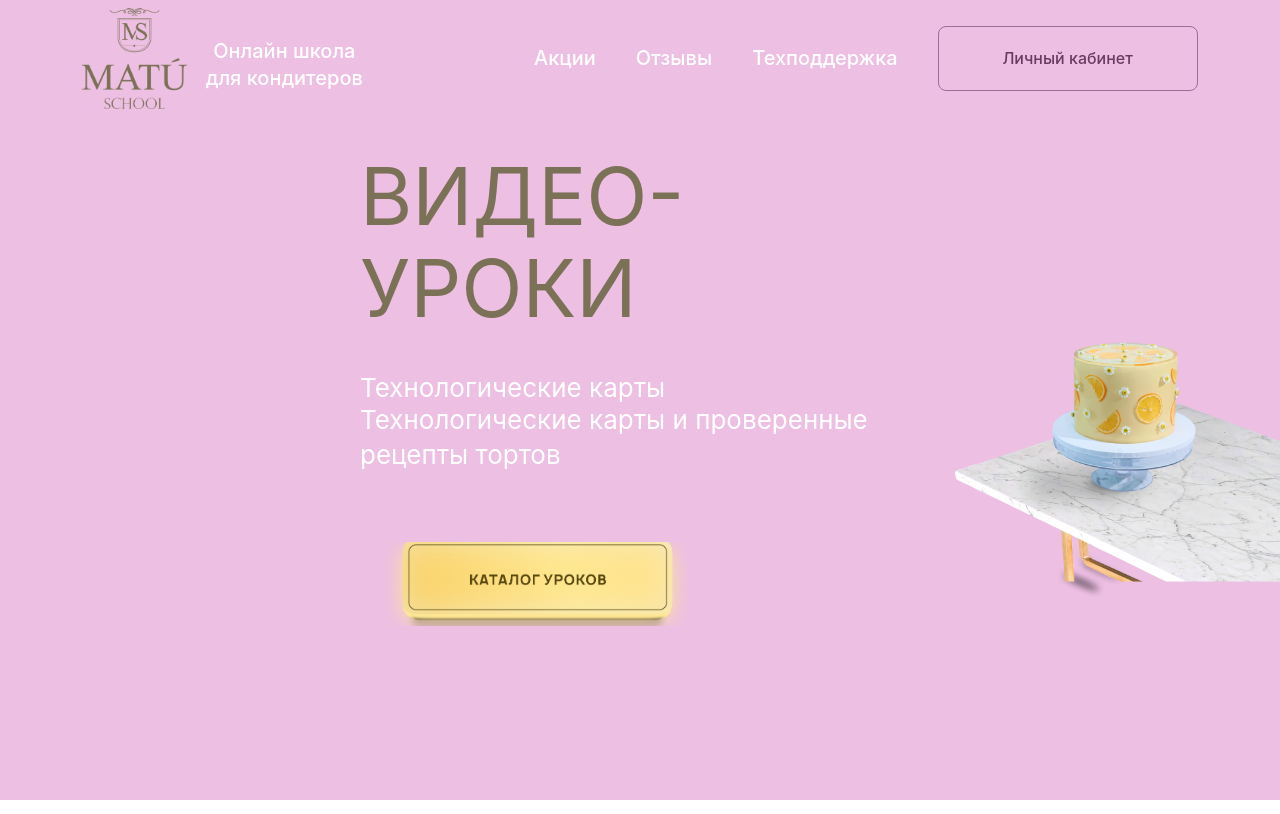
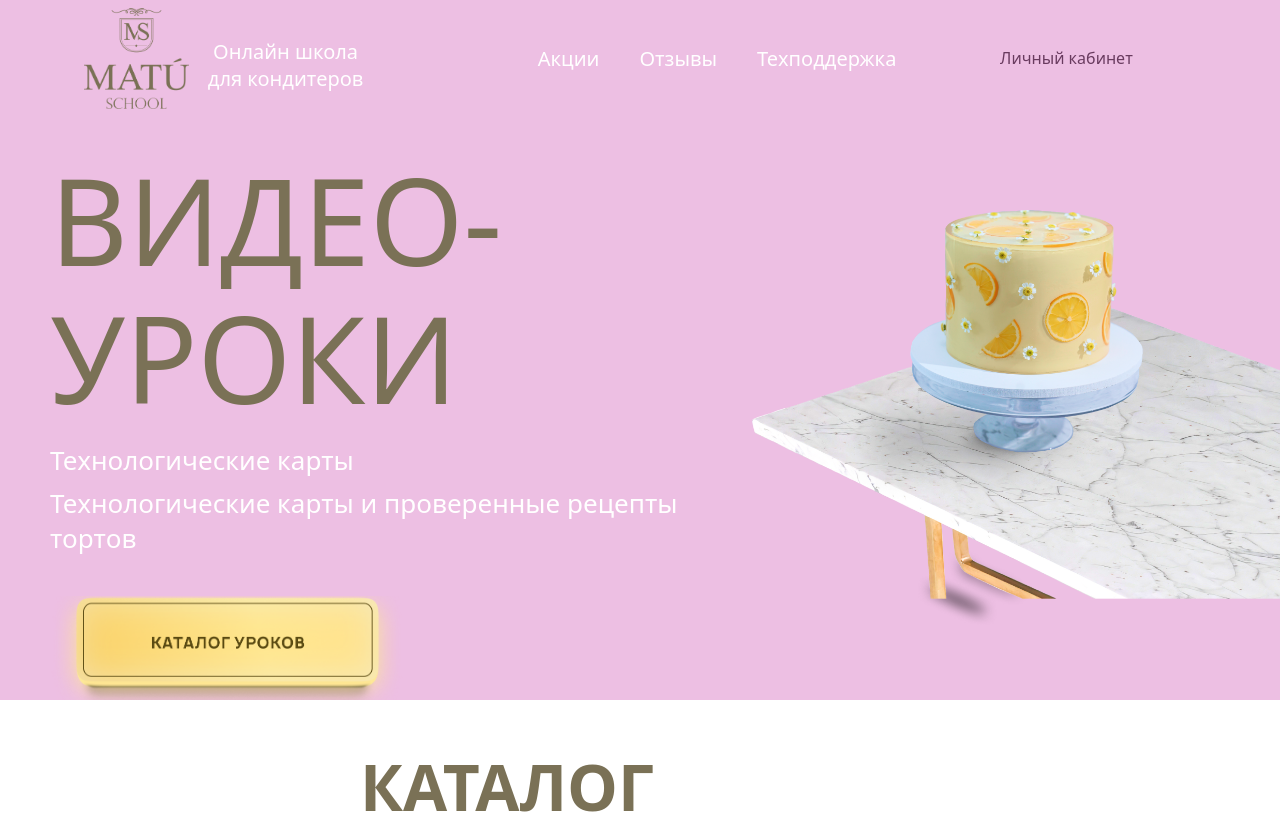
Before and after one commit to Abdurahman0/matuschool, a React (Vite) app: page /lesson in a window 1280 px wide. Shown: the top 814 px of the page. Built offline with nearby package versions, Linux system fonts and the light colour scheme.

Commit message:
fixed styles

```diff
--- a/src/App.jsx
+++ b/src/App.jsx
@@ -8,7 +8,7 @@ import { HeroData } from './data'
 
 function App() {
 	return (
-		<div>
+		<div className='container mx-auto'>
 			<Navbar />
 			{HeroData.slice(0, 1).map((item, idx) => (
 				<Hero key={idx} {...item} />
--- a/src/components/Hero.jsx
+++ b/src/components/Hero.jsx
@@ -2,26 +2,28 @@ import { NavLink } from 'react-router-dom'
 
 function Hero({ title, text, text2, image }) {
 	return (
-		<div className='container flex justify-between bg-[#EDBFE3]'>
-			<div className='flex flex-col items-start mt-[150px] ml-[360px]'>
+		<div className='container mx-auto flex flex-col lg:flex-row items-center justify-between bg-[#EDBFE3] p-4 lg:p-0'>
+			{/* Left Section */}
+			<div className='flex flex-col items-start lg:mt-[150px] lg:ml-[50px] text-center lg:text-left'>
 				<h1
-					className={`w-[523px] h-[276px] font-[400] text-[120px] uppercase leading-[138px] text-[#7A7156] ${
-						text2 && 'text-[80px] leading-[92px] -mb-24'
+					className={`font-[400] uppercase text-[#7A7156] ${
+						text2
+							? 'text-[80px] leading-[92px] lg:text-[120px] lg:leading-[138px]'
+							: 'text-[120px] leading-[138px]'
 					}`}
 				>
 					{title}
 				</h1>
-				<p className='w-[580px] mt-[40px] text-white h-[72px] font-[400] text-[26px] leading-[35px]'>
+				<p className='mt-4 text-white font-[400] text-[20px] lg:text-[26px] leading-[30px] lg:leading-[35px]'>
 					{text}
 				</p>
 				{text2 && (
-					<p className='w-[580px] -mt-10 mb-10 text-white h-[60px] font-[400] text-[26px] leading-[35px]'>
+					<p className='mt-2 mb-4 text-white font-[400] text-[20px] lg:text-[26px] leading-[30px] lg:leading-[35px]'>
 						{text2}
 					</p>
 				)}
-
-				<button className='w-[355px] h-[104px] focus:outline-none mt-[30px] bg-transparent hover:border-none border-none outline-none'>
-					<NavLink to={'/lesson'}>
+				<button className='w-[260px] lg:w-[355px] bg-[#EDBFE3] h-[80px] lg:h-[104px] mt-6 focus:outline-none'>
+					<NavLink to='/lesson'>
 						<img
 							src='/lessonbtn.png'
 							alt='Lesson Button'
@@ -30,13 +32,13 @@ function Hero({ title, text, text2, image }) {
 					</NavLink>
 				</button>
 			</div>
-			<div className='flex h-[800px] flex-col justify-center items-center'>
+
+			{/* Right Section */}
+			<div className='flex justify-center items-center mt-10 lg:mt-0'>
 				<img
 					src={image}
-					width={700}
-					height={700}
-					className='mt-[136px] overflow-hidden'
-					alt=''
+					className='w-[300px] object-scale-down h-[300px] pt-32 lg:w-[700px] lg:h-[700px]'
+					alt='Hero'
 				/>
 			</div>
 		</div>
--- a/src/components/Navbar.jsx
+++ b/src/components/Navbar.jsx
@@ -4,7 +4,7 @@ import { NavLink } from 'react-router-dom'
 
 function Navbar() {
 	return (
-		<div className='container z-20 fixed top-0 mx-auto flex justify-around gap-20px bg-[#EDBFE3]'>
+		<div className='container z-20 fixed mx-auto flex justify-around gap-20px bg-[#EDBFE3]'>
 			<NavLink to={'/'} className='my-2 flex items-center gap-3'>
 				<img src={'/matuschool.png'} width={105} height={93} />
 				<p className='text-[20px] leading-[27px] font-[500] text-center w-[170px] text-white h-[40px]'>
--- a/src/index.css
+++ b/src/index.css
@@ -3,137 +3,3 @@
 @tailwind utilities;
 
 /* ... */
-
-:root {
-	font-family: Inter, system-ui, Avenir, Helvetica, Arial, sans-serif;
-	line-height: 1.5;
-	font-weight: 400;
-
-	color-scheme: light dark;
-	color: rgba(255, 255, 255, 0.87);
-	background-color: #242424;
-
-	font-synthesis: none;
-	text-rendering: optimizeLegibility;
-	-webkit-font-smoothing: antialiased;
-	-moz-osx-font-smoothing: grayscale;
-}
-
-a {
-	font-weight: 500;
-	color: #646cff;
-	text-decoration: inherit;
-}
-a:hover {
-	color: #535bf2;
-}
-
-body {
-	margin: 0;
-	display: flex;
-	place-items: center;
-	min-width: 320px;
-	min-height: 100vh;
-}
-
-h1 {
-	font-size: 3.2em;
-	line-height: 1.1;
-}
-
-button {
-	border-radius: 8px;
-	border: 1px solid transparent;
-	padding: 0.6em 1.2em;
-	font-size: 1em;
-	font-weight: 500;
-	font-family: inherit;
-	background-color: #1a1a1a;
-	cursor: pointer;
-	transition: border-color 0.25s;
-}
-button:hover {
-	border-color: #646cff;
-}
-button:focus,
-button:focus-visible {
-	outline: 4px auto -webkit-focus-ring-color;
-}
-
-@media (prefers-color-scheme: light) {
-	:root {
-		color: #213547;
-		background-color: #ffffff;
-	}
-	a:hover {
-		color: #747bff;
-	}
-	button {
-		background-color: #f9f9f9;
-	}
-}
-
-@layer base {
-  :root {
-		--background: 0 0% 100%;
-		--foreground: 0 0% 3.9%;
-		--card: 0 0% 100%;
-		--card-foreground: 0 0% 3.9%;
-		--popover: 0 0% 100%;
-		--popover-foreground: 0 0% 3.9%;
-		--primary: 0 0% 9%;
-		--primary-foreground: 0 0% 98%;
-		--secondary: 0 0% 96.1%;
-		--secondary-foreground: 0 0% 9%;
-		--muted: 0 0% 96.1%;
-		--muted-foreground: 0 0% 45.1%;
-		--accent: 0 0% 96.1%;
-		--accent-foreground: 0 0% 9%;
-		--destructive: 0 84.2% 60.2%;
-		--destructive-foreground: 0 0% 98%;
-		--border: 0 0% 89.8%;
-		--input: 0 0% 89.8%;
-		--ring: 0 0% 3.9%;
-		--chart-1: 12 76% 61%;
-		--chart-2: 173 58% 39%;
-		--chart-3: 197 37% 24%;
-		--chart-4: 43 74% 66%;
-		--chart-5: 27 87% 67%;
-		--radius: 0.5rem;
-	}
-  .dark {
-		--background: 0 0% 3.9%;
-		--foreground: 0 0% 98%;
-		--card: 0 0% 3.9%;
-		--card-foreground: 0 0% 98%;
-		--popover: 0 0% 3.9%;
-		--popover-foreground: 0 0% 98%;
-		--primary: 0 0% 98%;
-		--primary-foreground: 0 0% 9%;
-		--secondary: 0 0% 14.9%;
-		--secondary-foreground: 0 0% 98%;
-		--muted: 0 0% 14.9%;
-		--muted-foreground: 0 0% 63.9%;
-		--accent: 0 0% 14.9%;
-		--accent-foreground: 0 0% 98%;
-		--destructive: 0 62.8% 30.6%;
-		--destructive-foreground: 0 0% 98%;
-		--border: 0 0% 14.9%;
-		--input: 0 0% 14.9%;
-		--ring: 0 0% 83.1%;
-		--chart-1: 220 70% 50%;
-		--chart-2: 160 60% 45%;
-		--chart-3: 30 80% 55%;
-		--chart-4: 280 65% 60%;
-		--chart-5: 340 75% 55%;
-	}
-}
-
-@layer base {
-  * {
-    @apply border-border;
-	}
-  body {
-    @apply bg-background text-foreground;
-	}
-}
```
